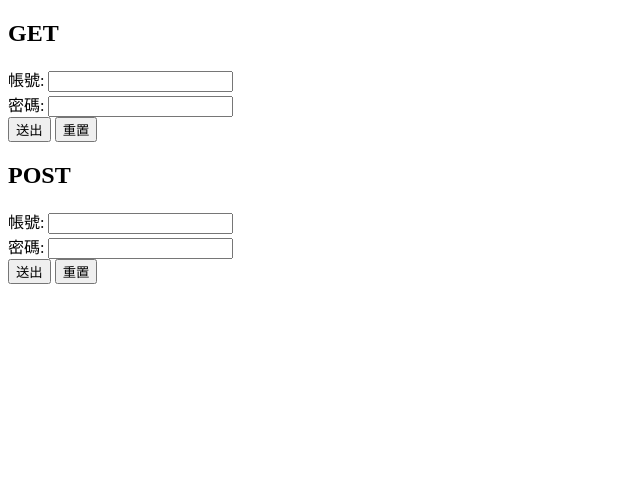
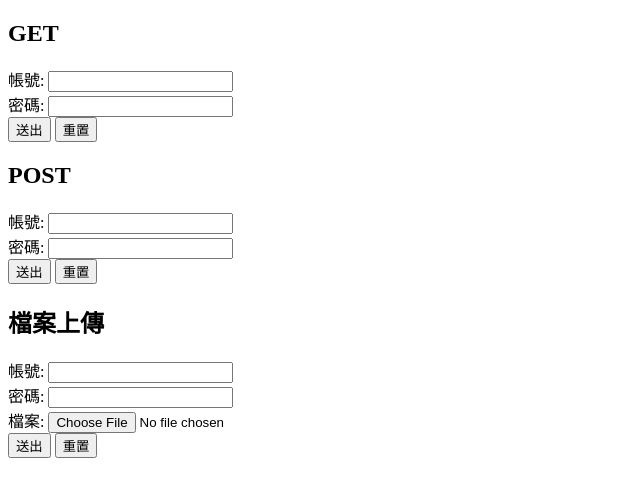
Before and after one commit to liya0706s/112-10-php, a PHP site: page / in a window 1280 px wide. Shown: the top 497 px of the page, without its empty margins (0-640 px from the left). Run offline with PHP 8.4, Linux system fonts and the light colour scheme.

Commit message:
檔案上傳

```diff
--- a/index.php
+++ b/index.php
@@ -39,6 +39,26 @@
             <input type="reset" value="重置">
         </div>
     </form>
+
+    <h2>檔案上傳</h2>
+    <form action="?" method="post" enctype="multipart/form-data" >
+        <div>
+            <label for="acc">帳號:</label>
+            <input type="text" name="acc" id="acc">
+        </div>
+        <div>
+            <label for="pw">密碼:</label>
+            <input type="password" name="pw" name="pw">
+        </div>
+        <div>
+            <label for="img">檔案:</label>
+            <input type="file" name="img" id="img">
+        </div>
+        <div>
+            <input type="submit" value="送出">
+            <input type="reset" value="重置">
+        </div>
+    </form>
 </body>
 
 </html>
```
